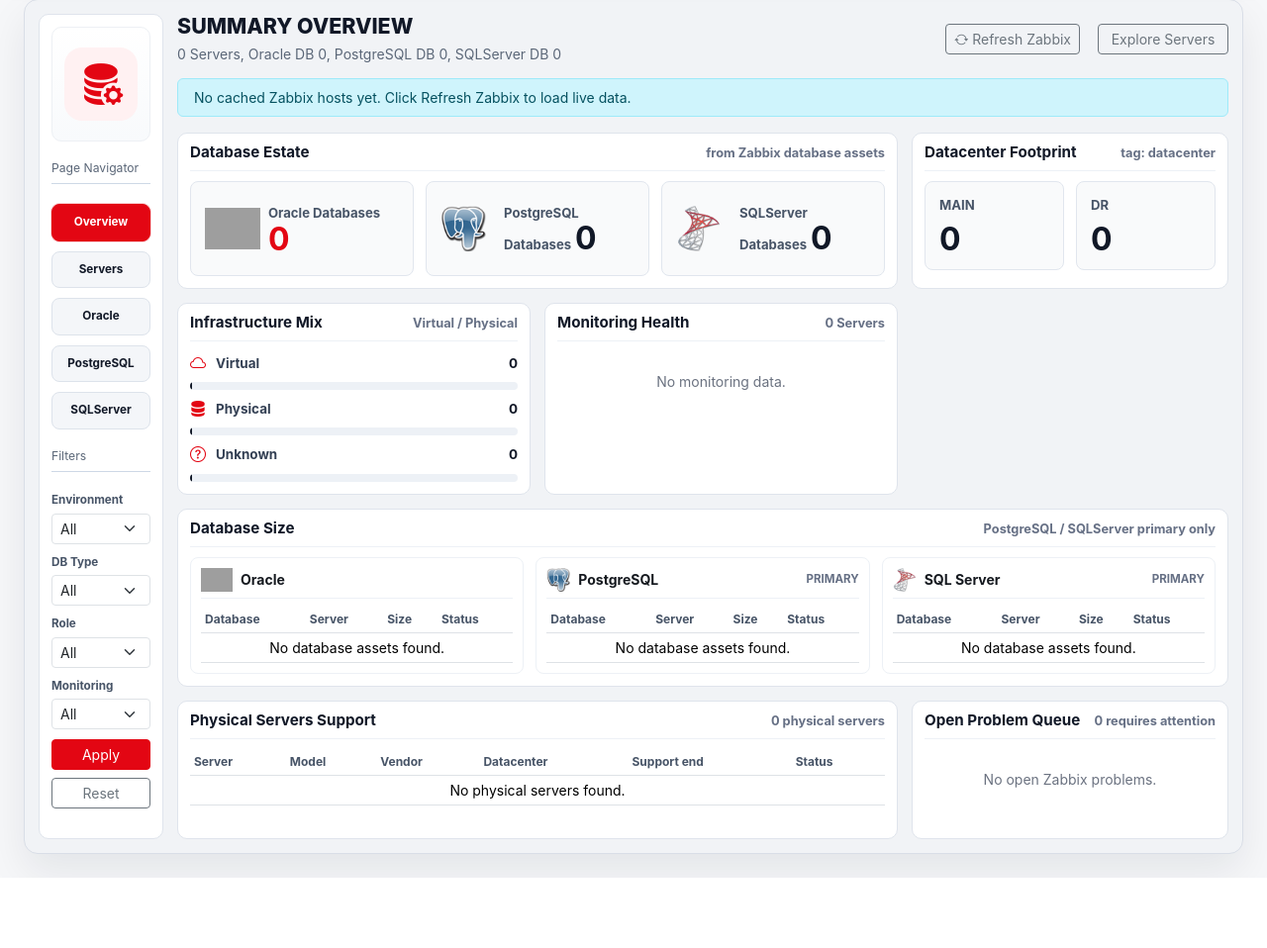
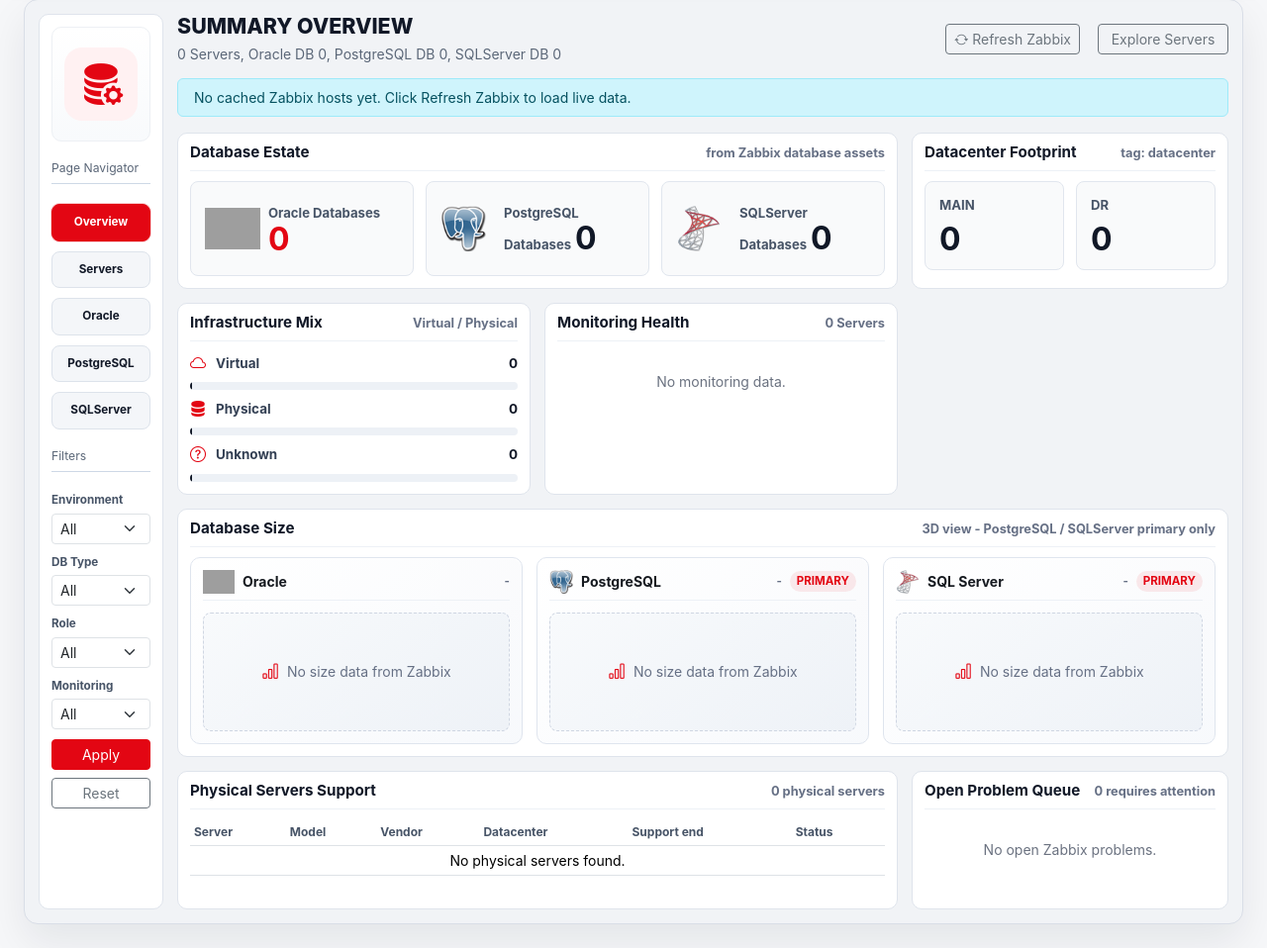
Before and after one commit to adiaadi/dba-inventory, a FastAPI app: page /?view=overview in a window 1280 px wide. Shown: the part 104-1062 px from the top of the page at 99% size. Before the commit the page ends 991 px from the top, so only its background shows below. Run offline with FastAPI, Linux system fonts and the light colour scheme; data that the repository does not hold is empty; grey boxes are pictures that could not be loaded.

Commit message:
Refresh-summary-overview-database-size

```diff
--- a/app/routers/dashboard.py
+++ b/app/routers/dashboard.py
@@ -503,12 +503,12 @@ def format_size_bytes(value: float | None) -> str:
     return f"{value:.0f} B"
 
 
-def database_size_label(host: Host) -> str:
+def database_size_value(host: Host) -> tuple[float | None, str]:
     for tag_name in DATABASE_SIZE_TAG_NAMES:
         tag_value = first_tag_value(host, (tag_name,))
         if tag_value:
             parsed = parse_size_bytes(tag_value)
-            return format_size_bytes(parsed) if parsed else tag_value
+            return parsed, format_size_bytes(parsed) if parsed else tag_value
 
     candidates: list[tuple[float, str]] = []
     for key, value in imported_zabbix_items(host).items():
@@ -523,8 +523,12 @@ def database_size_label(host: Host) -> str:
         if parsed:
             candidates.append((parsed, format_size_bytes(parsed)))
     if not candidates:
-        return "-"
-    return max(candidates, key=lambda item: item[0])[1]
+        return None, "-"
+    return max(candidates, key=lambda item: item[0])
+
+
+def database_size_label(host: Host) -> str:
+    return database_size_value(host)[1]
 
 
 def database_role_text(host: Host) -> str:
@@ -833,21 +837,32 @@ def dashboard(
             family_database_hosts = [
                 host for host in family_database_hosts if is_primary_database_asset(host)
             ]
+        rows = []
+        for host in family_database_hosts:
+            size_bytes, size_label = database_size_value(host)
+            rows.append(
+                {
+                    "name": host.zabbix_host_name or host.hostname,
+                    "server": host.hostname,
+                    "ip": host.ip_address or "-",
+                    "size": size_label,
+                    "size_bytes": size_bytes or 0,
+                    "monitoring": host.monitoring_status,
+                    "problem_count": host.problem_count or 0,
+                }
+            )
+        rows.sort(key=lambda row: row["size_bytes"], reverse=True)
+        max_size = max((row["size_bytes"] for row in rows), default=0)
+        total_size = sum(row["size_bytes"] for row in rows)
+        for row in rows:
+            row["percent"] = round((row["size_bytes"] / max_size) * 100, 1) if max_size else 0
         database_size_sections.append(
             {
                 "label": "SQL Server" if family == "SQLServer" else family,
                 "primary_only": family in {"PostgreSQL", "SQLServer"},
-                "rows": [
-                    {
-                        "name": host.zabbix_host_name or host.hostname,
-                        "server": host.hostname,
-                        "ip": host.ip_address or "-",
-                        "size": database_size_label(host),
-                        "monitoring": host.monitoring_status,
-                        "problem_count": host.problem_count or 0,
-                    }
-                    for host in family_database_hosts
-                ],
+                "rows": rows,
+                "total_size": format_size_bytes(total_size) if total_size else "-",
+                "has_size_data": max_size > 0,
             }
         )
     datacenter_counts = {
--- a/app/static/css/styles.css
+++ b/app/static/css/styles.css
@@ -727,10 +727,140 @@ body {
 }
 
 .db-size-title span {
+  align-items: center;
+  color: #667085;
+  display: inline-flex;
+  font-size: 0.72rem;
+  font-weight: 750;
+  gap: 8px;
+  text-transform: uppercase;
+}
+
+.db-size-title em {
+  background: rgba(227, 6, 19, 0.08);
+  border-radius: 999px;
+  color: var(--brand);
+  font-style: normal;
+  padding: 2px 7px;
+}
+
+.database-size-panel {
+  overflow: hidden;
+}
+
+.db-size-3d-grid {
+  display: grid;
+  gap: 14px;
+  grid-template-columns: repeat(3, minmax(0, 1fr));
+}
+
+.db-size-3d-card {
+  background:
+    linear-gradient(145deg, rgba(255, 255, 255, 0.96), rgba(247, 249, 252, 0.96)),
+    radial-gradient(circle at top right, rgba(227, 6, 19, 0.08), transparent 34%);
+  border: 1px solid #dfe5ee;
+  border-radius: 10px;
+  box-shadow: inset 0 1px 0 rgba(255, 255, 255, 0.92);
+  min-width: 0;
+  padding: 12px;
+}
+
+.db-size-3d-card .db-size-title {
+  margin-bottom: 12px;
+}
+
+.db-size-3d-chart {
+  display: grid;
+  gap: 10px;
+  perspective: 760px;
+}
+
+.db-size-3d-row {
+  display: grid;
+  gap: 5px;
+}
+
+.db-size-3d-label {
+  align-items: center;
+  display: flex;
+  font-size: 0.78rem;
+  gap: 10px;
+  justify-content: space-between;
+  line-height: 1.2;
+}
+
+.db-size-3d-label span {
+  color: #344054;
+  font-weight: 750;
+  min-width: 0;
+  overflow: hidden;
+  text-overflow: ellipsis;
+  white-space: nowrap;
+}
+
+.db-size-3d-label strong {
+  color: var(--ink);
+  font-weight: 850;
+  white-space: nowrap;
+}
+
+.db-size-3d-track {
+  background: #edf1f6;
+  border-radius: 999px;
+  height: 18px;
+  overflow: visible;
+  position: relative;
+  transform: rotateX(18deg);
+  transform-style: preserve-3d;
+}
+
+.db-size-3d-bar {
+  background: linear-gradient(90deg, var(--brand) 0%, #111827 100%);
+  border-radius: 999px;
+  box-shadow:
+    0 8px 16px rgba(17, 24, 39, 0.18),
+    inset 0 1px 0 rgba(255, 255, 255, 0.45);
+  display: block;
+  height: 100%;
+  min-width: 8px;
+  position: relative;
+}
+
+.db-size-3d-bar::after {
+  background: rgba(17, 24, 39, 0.28);
+  border-radius: 999px;
+  bottom: -6px;
+  content: "";
+  height: 6px;
+  left: 8px;
+  position: absolute;
+  right: -4px;
+  transform: skewX(-35deg);
+}
+
+.db-size-empty-3d {
+  align-items: center;
+  background: linear-gradient(145deg, #f8fafc, #eef2f7);
+  border: 1px dashed #cfd6e2;
+  border-radius: 8px;
+  color: #667085;
+  display: flex;
+  gap: 8px;
+  justify-content: center;
+  min-height: 120px;
+}
+
+.db-size-empty-3d i {
+  color: var(--brand);
+  font-size: 1.1rem;
+}
+
+.db-size-footnote {
   color: #667085;
   font-size: 0.72rem;
-  font-weight: 750;
-  text-transform: uppercase;
+  font-weight: 700;
+  margin-top: 10px;
+  text-align: right;
 }
 
 .platform-icon {
@@ -1235,7 +1365,8 @@ body {
   .overview-kpis,
   .overview-grid,
   .executive-grid,
-  .db-size-grid {
+  .db-size-grid,
+  .db-size-3d-grid {
     grid-template-columns: repeat(2, minmax(0, 1fr));
   }
 
@@ -1288,6 +1419,7 @@ body {
   .executive-grid,
   .executive-card-grid,
   .db-size-grid,
+  .db-size-3d-grid,
   .executive-split {
     grid-template-columns: 1fr;
   }
--- a/app/templates/dashboard.html
+++ b/app/templates/dashboard.html
@@ -273,45 +273,44 @@
           </div>
         </section>
 
-        <section class="overview-panel executive-panel executive-panel-span-3">
+        <section class="overview-panel executive-panel executive-panel-span-3 database-size-panel">
           <div class="overview-section-heading">
             <h2>Database Size</h2>
-            <span>PostgreSQL / SQLServer primary only</span>
+            <span>3D view - PostgreSQL / SQLServer primary only</span>
           </div>
-          <div class="db-size-grid">
+          <div class="db-size-3d-grid">
             {% for section in database_size_sections %}
-              <div class="db-size-card">
+              <div class="db-size-3d-card">
                 <div class="db-size-title">
                   <strong>
                     <img class="db-inline-logo" src="{{ db_logo_map.get(section.label, '/static/img/sqlserver.png') }}" alt="{{ section.label }}">
                     {{ section.label }}
                   </strong>
-                  {% if section.primary_only %}<span>primary</span>{% endif %}
+                  <span>{{ section.total_size }}{% if section.primary_only %}<em>primary</em>{% endif %}</span>
                 </div>
-                <div class="table-responsive">
-                  <table class="table table-sm align-middle overview-table mb-0">
-                    <thead>
-                      <tr>
-                        <th>Database</th>
-                        <th>Server</th>
-                        <th>Size</th>
-                        <th>Status</th>
-                      </tr>
-                    </thead>
-                    <tbody>
-                      {% for item in section.rows[:8] %}
-                        <tr>
-                          <td>{{ item.name }}</td>
-                          <td>{{ item.server }}</td>
-                          <td class="text-nowrap">{{ item.size }}</td>
-                          <td><span class="badge text-bg-{{ item.monitoring|status_class }}">{{ item.monitoring }}</span></td>
-                        </tr>
-                      {% else %}
-                        <tr><td colspan="4" class="empty-state">No database assets found.</td></tr>
-                      {% endfor %}
-                    </tbody>
-                  </table>
-                </div>
+                {% if section.has_size_data %}
+                  <div class="db-size-3d-chart">
+                    {% for item in section.rows[:7] %}
+                      <div class="db-size-3d-row">
+                        <div class="db-size-3d-label">
+                          <span>{{ item.name }}</span>
+                          <strong>{{ item.size }}</strong>
+                        </div>
+                        <div class="db-size-3d-track">
+                          <span class="db-size-3d-bar" style="width: {{ item.percent }}%"></span>
+                        </div>
+                      </div>
+                    {% endfor %}
+                  </div>
+                {% else %}
+                  <div class="db-size-empty-3d">
+                    <i class="bi bi-bar-chart"></i>
+                    <span>No size data from Zabbix</span>
+                  </div>
+                {% endif %}
+                {% if section.rows|length > 7 %}
+                  <div class="db-size-footnote">Top 7 of {{ section.rows|length }} databases</div>
+                {% endif %}
               </div>
             {% endfor %}
           </div>
```
